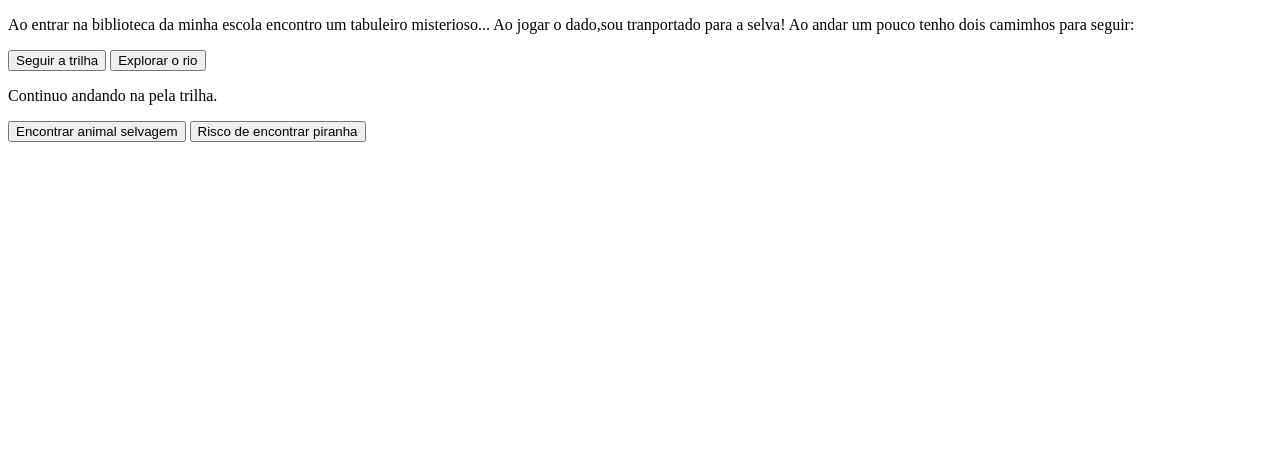
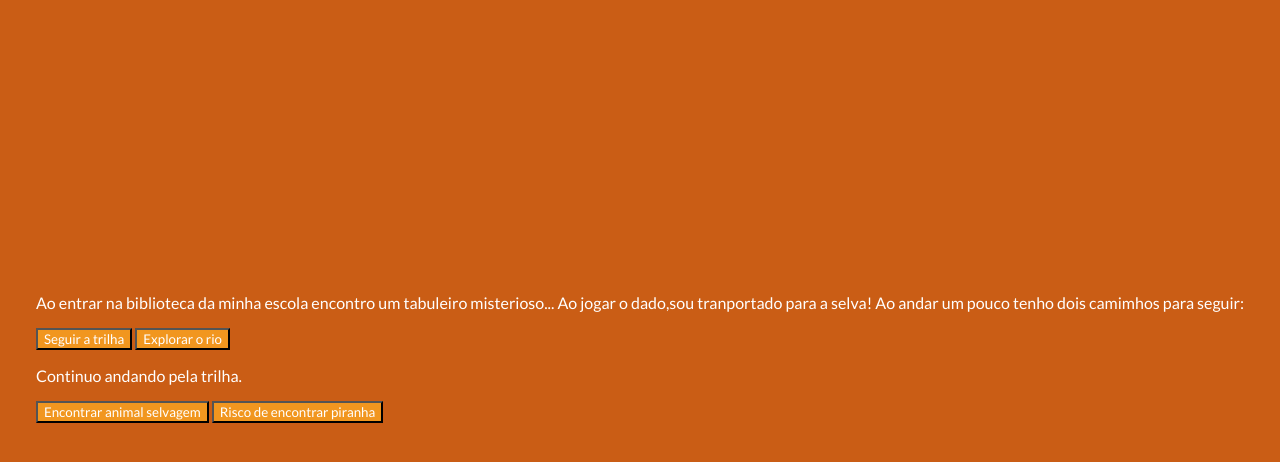
Before and after one commit to larissacardosolage-hub/Um-novo-jogo, a plain HTML site: page index.html in a window 1280 px wide. Drawn offline with Linux system fonts and the light colour scheme.

Commit message:
Add files via upload

```diff
--- a/index.html
+++ b/index.html
@@ -3,21 +3,21 @@
 <head>
     <meta charset="UTF-8">
     <meta name="viewport" content="width=device-width, initial-scale=1.0">
-     <link rel="stylesheet" href="style.css">
-     <link rel="preconnect" href="https://fonts.googleapis.com">
-<link rel="preconnect" href="https://fonts.gstatic.com" crossorigin>
-<link href="https://fonts.googleapis.com/css2?family=Lato:ital,wght@0,100;0,300;0,400;0,700;0,900;1,100;1,300;1,400;1,700;1,900&display=swap" rel="stylesheet">
+    <link rel="stylesheet" href="style.css">
+    <link rel="preconnect" href="https://fonts.googleapis.com">
+    <link rel="preconnect" href="https://fonts.gstatic.com" crossorigin>
+    <link href="https://fonts.googleapis.com/css2?family=Lato:ital,wght@0,100;0,300;0,400;0,700;0,900;1,100;1,300;1,400;1,700;1,900&family=Quicksand:wght@300..700&display=swap" rel="stylesheet">
     <title>Um novo jogo</title>
 </head>
 <body>
     <main>
-        <div class="passo" id="passo-0">
+        <div class="passo ativo" id="passo-0">
             <p>Ao entrar na biblioteca da minha escola encontro um tabuleiro misterioso... Ao jogar o dado,sou tranportado para a selva! Ao andar um pouco tenho dois camimhos para seguir: </p>
             <button class="btn-proximo" data-proximo="1">Seguir a trilha</button>
             <button class="btn-proximo" data-proximo="2">Explorar o rio</button>
         </div>
         <div class="passo" id="passo-1">
-            <p>Continuo andando na pela trilha.</p>
+            <p>Continuo andando pela trilha.</p>
             <button class="btn-proximo" data-proximo="3">Encontrar animal selvagem</button>
             <button class="btn-proximo" data-proximo="4">Risco de encontrar piranha</button>
         </div>
--- /dev/null
+++ b/style.css
@@ -0,0 +1,16 @@
+body{
+    background-color: rgb(202, 93, 21);
+    color: white;
+    font-family: "Lato", sans-serif;
+    display: flex;
+    justify-content: center;
+    align-items: center;
+    height: 700px;
+    margin: 0;
+}
+
+button{
+   background-color: rgb(241, 150, 31);
+   color:white;
+   font-family: "Lato", sans-serif;
+}
```
Also changed, not shown: script.js (added, +7 -0 lines).
